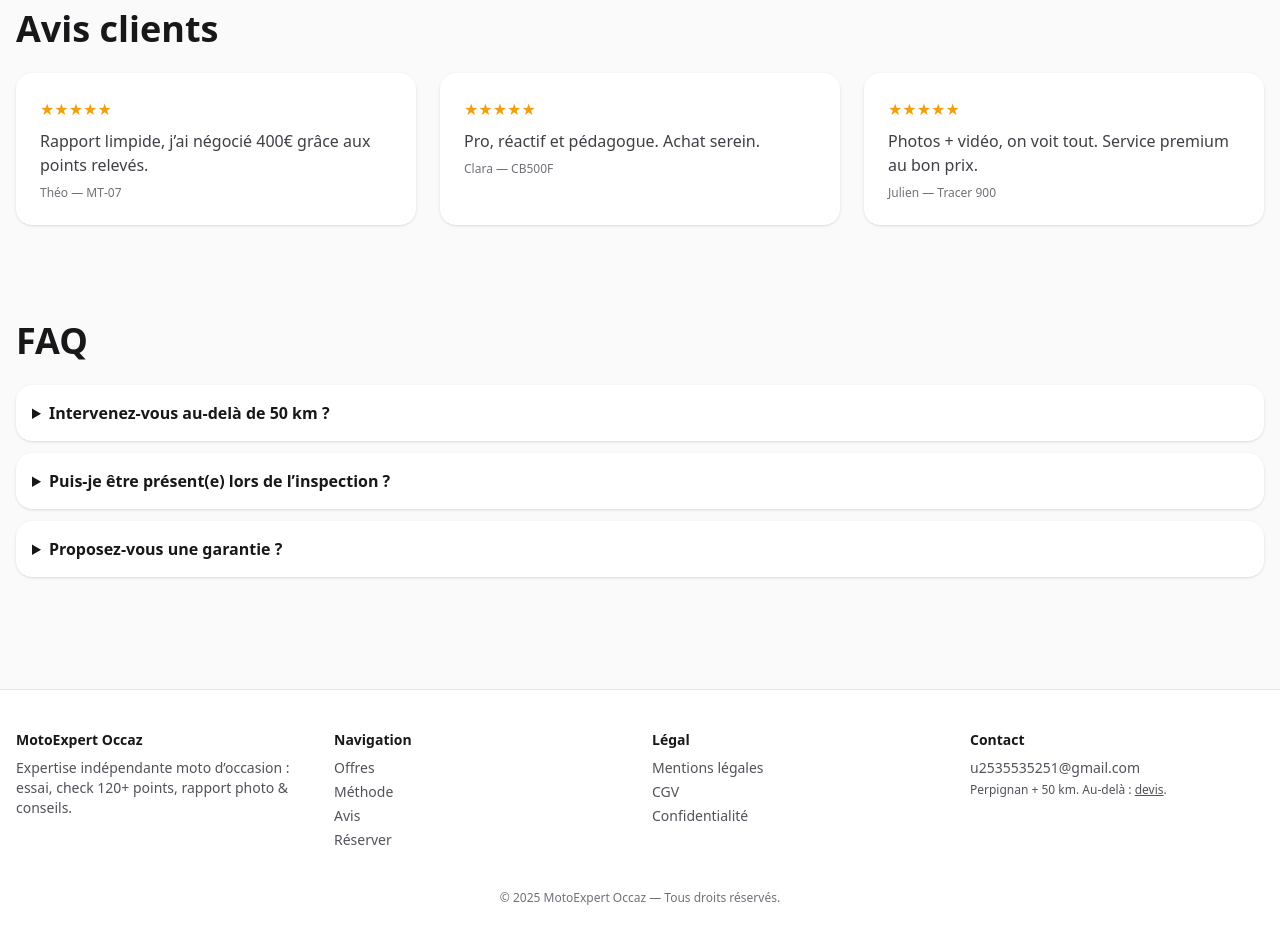
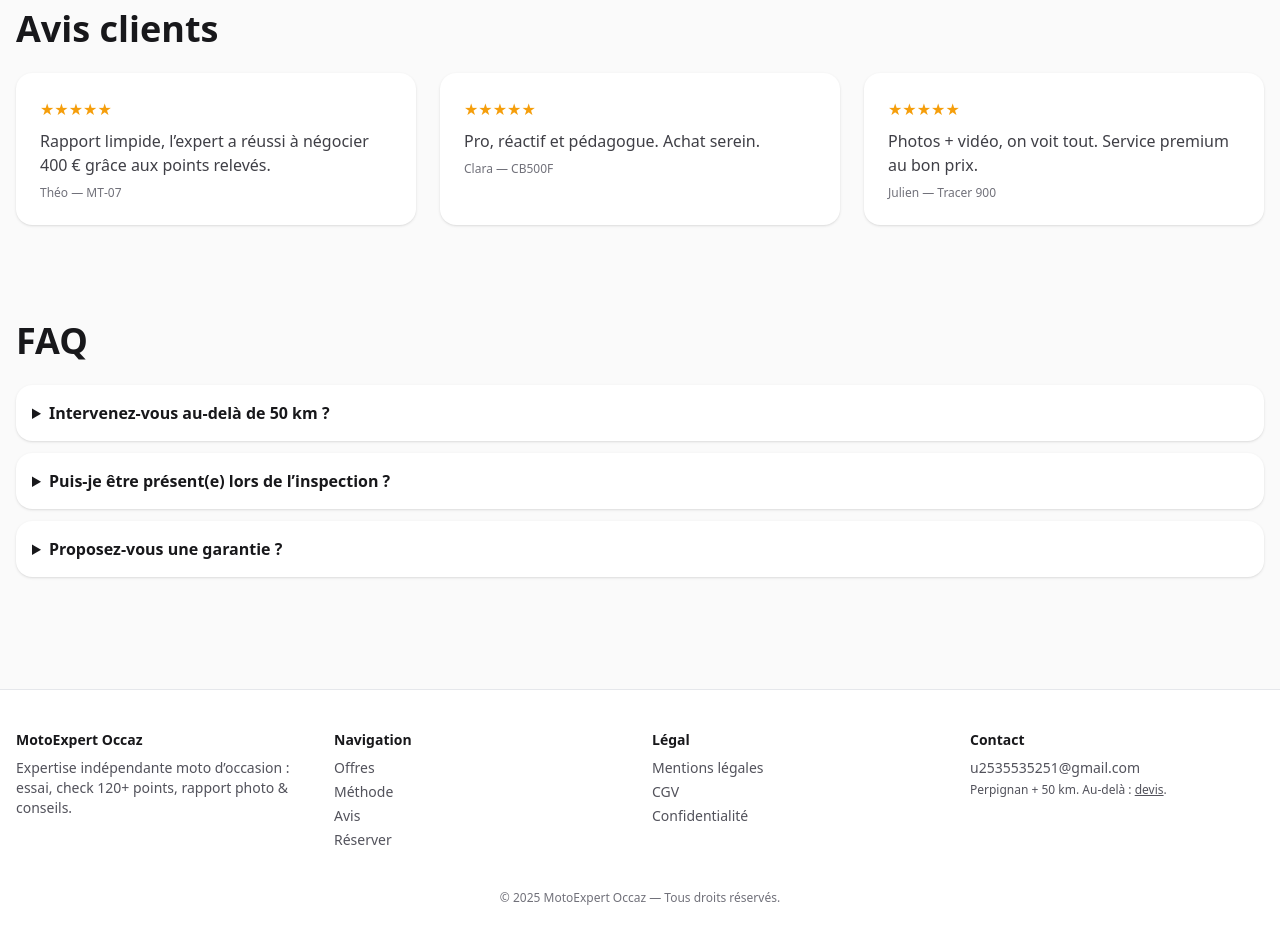
Before and after one commit to remi92200/motoexpert-site, a plain HTML site: page index.html in a window 1280 px wide. Shown: the part 2260-3189 px from the top of the page. Drawn offline with nearby package versions, Linux system fonts and the light colour scheme.

Commit message:
Mise a jour du temoignage : l’expert a negocie 400 € pour le client

```diff
--- a/index.html
+++ b/index.html
@@ -194,7 +194,7 @@
     <div class="grid md:grid-cols-3 gap-6 mt-6">
       <figure class="bg-white rounded-2xl p-6 shadow">
         <div class="text-amber-500">★★★★★</div>
-        <blockquote class="mt-2 text-zinc-700">Rapport limpide, j’ai négocié 400€ grâce aux points relevés.</blockquote>
+        <blockquote class="mt-2 text-zinc-700">Rapport limpide, l’expert a réussi à négocier 400 € grâce aux points relevés.</blockquote>
         <figcaption class="text-xs text-zinc-500 mt-2">Théo — MT‑07</figcaption>
       </figure>
       <figure class="bg-white rounded-2xl p-6 shadow">
```
